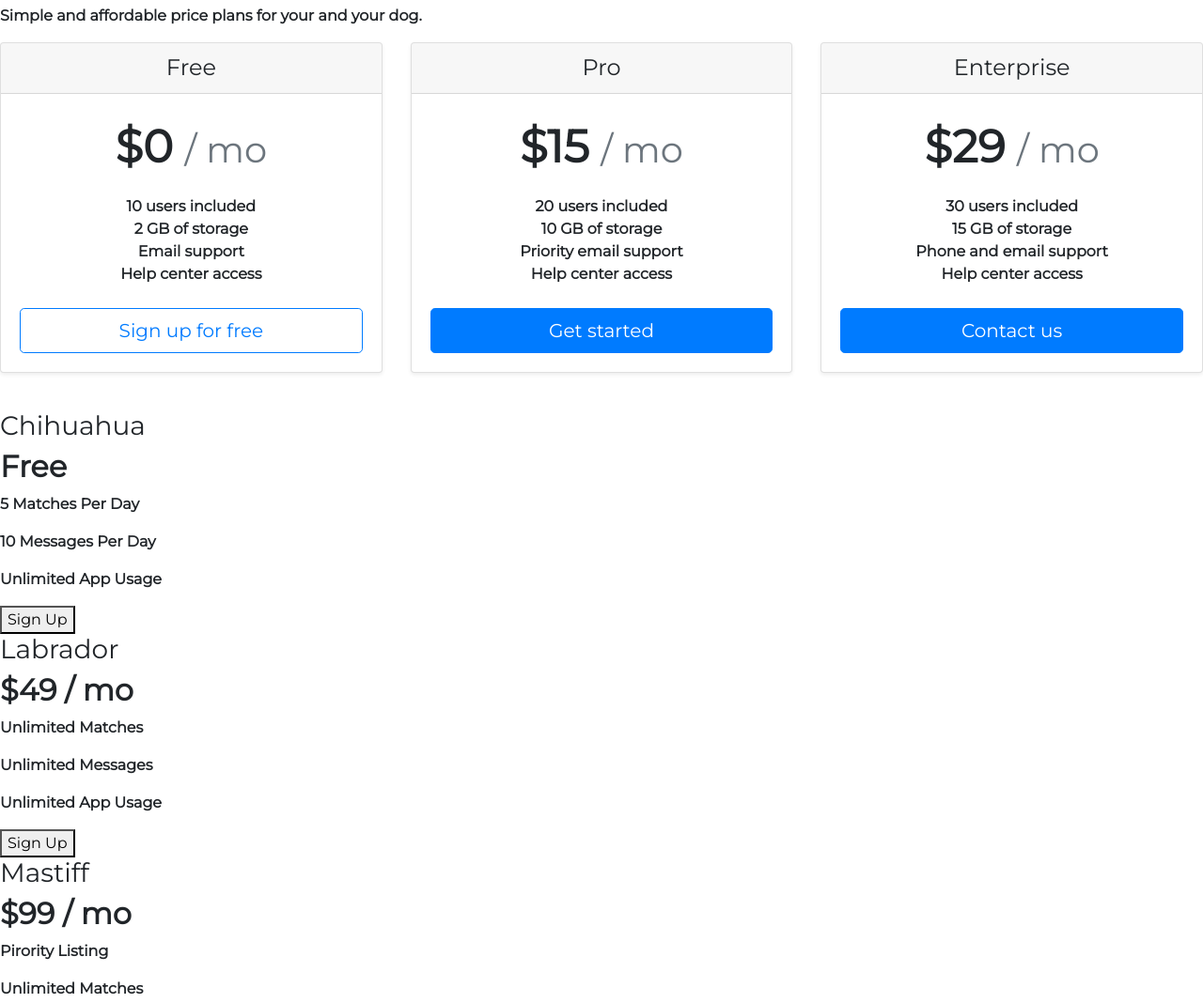
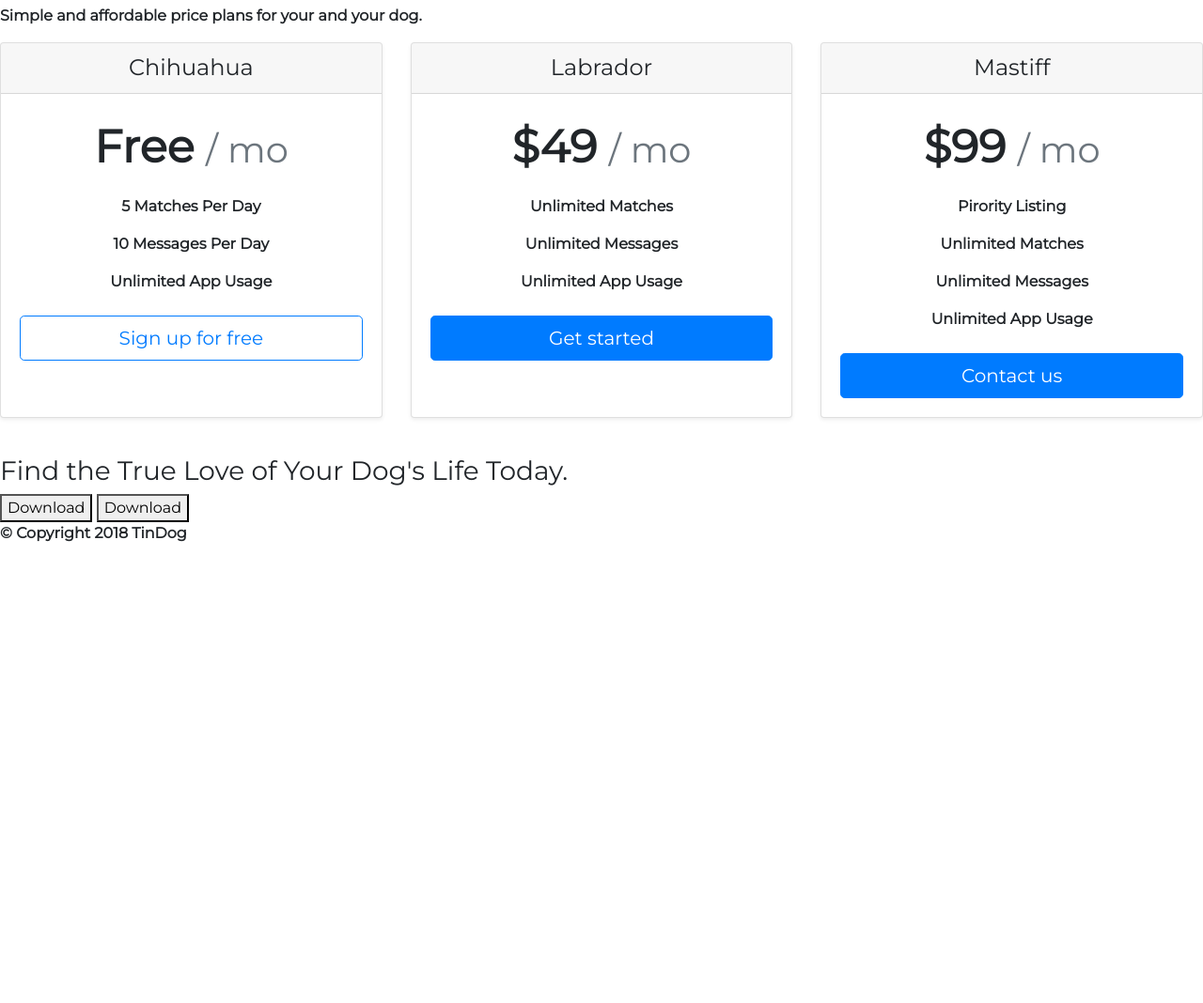
Before and after one commit to ypark9/WebProgramming, a plain HTML site: page tindogProject/index.html in a window 1280 px wide. Shown: the part 1778-2846 px from the top of the page at 94% size. After the commit the page ends 2374 px from the top, so only its background shows below. Drawn offline with nearby package versions, Linux system fonts and the light colour scheme.

Commit message:
Fix price html style

```diff
--- a/tindogProject/index.html
+++ b/tindogProject/index.html
@@ -134,74 +134,50 @@
     <div class="card-deck mb-3 text-center">
     <div class="card mb-4 shadow-sm">
       <div class="card-header">
-        <h4 class="my-0 font-weight-normal">Free</h4>
+        <h4 class="my-0 font-weight-normal">Chihuahua</h4>
       </div>
       <div class="card-body">
-        <h1 class="card-title pricing-card-title">$0 <small class="text-muted">/ mo</small></h1>
+        <h1 class="card-title pricing-card-title">Free <small class="text-muted">/ mo</small></h1>
         <ul class="list-unstyled mt-3 mb-4">
-          <li>10 users included</li>
-          <li>2 GB of storage</li>
-          <li>Email support</li>
-          <li>Help center access</li>
+          <p>5 Matches Per Day</p>
+          <p>10 Messages Per Day</p>
+          <p>Unlimited App Usage</p>
+          <p></p>
         </ul>
         <button type="button" class="btn btn-lg btn-block btn-outline-primary">Sign up for free</button>
       </div>
     </div>
     <div class="card mb-4 shadow-sm">
       <div class="card-header">
-        <h4 class="my-0 font-weight-normal">Pro</h4>
+        <h4 class="my-0 font-weight-normal">Labrador</h4>
       </div>
       <div class="card-body">
-        <h1 class="card-title pricing-card-title">$15 <small class="text-muted">/ mo</small></h1>
+        <h1 class="card-title pricing-card-title">$49 <small class="text-muted">/ mo</small></h1>
         <ul class="list-unstyled mt-3 mb-4">
-          <li>20 users included</li>
-          <li>10 GB of storage</li>
-          <li>Priority email support</li>
-          <li>Help center access</li>
+          <p>Unlimited Matches</p>
+          <p>Unlimited Messages</p>
+          <p>Unlimited App Usage</p>
+          <p></p>
         </ul>
         <button type="button" class="btn btn-lg btn-block btn-primary">Get started</button>
       </div>
     </div>
     <div class="card mb-4 shadow-sm">
       <div class="card-header">
-        <h4 class="my-0 font-weight-normal">Enterprise</h4>
+        <h4 class="my-0 font-weight-normal">Mastiff</h4>
       </div>
       <div class="card-body">
-        <h1 class="card-title pricing-card-title">$29 <small class="text-muted">/ mo</small></h1>
+        <h1 class="card-title pricing-card-title">$99 <small class="text-muted">/ mo</small></h1>
         <ul class="list-unstyled mt-3 mb-4">
-          <li>30 users included</li>
-          <li>15 GB of storage</li>
-          <li>Phone and email support</li>
-          <li>Help center access</li>
+          <p>Pirority Listing</p>
+          <p>Unlimited Matches</p>
+          <p>Unlimited Messages</p>
+          <p>Unlimited App Usage</p>
         </ul>
         <button type="button" class="btn btn-lg btn-block btn-primary">Contact us</button>
       </div>
     </div>
   </div>
-
-    <h3>Chihuahua</h3>
-    <h2>Free</h2>
-    <p>5 Matches Per Day</p>
-    <p>10 Messages Per Day</p>
-    <p>Unlimited App Usage</p>
-    <button type="button">Sign Up</button>
-
-
-    <h3>Labrador</h3>
-    <h2>$49 / mo</h2>
-    <p>Unlimited Matches</p>
-    <p>Unlimited Messages</p>
-    <p>Unlimited App Usage</p>
-    <button type="button">Sign Up</button>
-
-
-    <h3>Mastiff</h3>
-    <h2>$99 / mo</h2>
-    <p>Pirority Listing</p>
-    <p>Unlimited Matches</p>
-    <p>Unlimited Messages</p>
-    <p>Unlimited App Usage</p>
-    <button type="button">Sign Up</button>
 
   </section>
 
```
